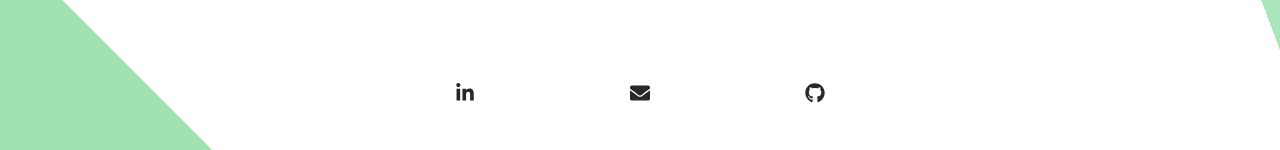
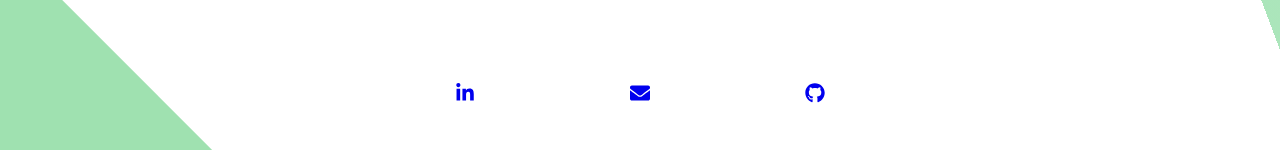
Before and after one commit to grahamjantz/graham-jantz-portfolio, a React (Create React App) app: page / in a window 1280 px wide. Shown: the part 3619-3769 px from the top of the page. Built offline with nearby package versions, Linux system fonts and the light colour scheme; a web font is replaced by a local one.

Commit message:
fixed footer buttons, changed monopoly money link

```diff
--- a/src/features/Footer/Footer.js
+++ b/src/features/Footer/Footer.js
@@ -15,20 +15,15 @@ const Footer = () => {
 
   return (
     <footer>
-        <button
-        href="https://www.linkedin.com/in/graham-jantz-b87921145/"
-        target="_blank"
-        style={buttonStyle}
-        ><FaLinkedinIn/></button>
-        <button
-        href="mailto:grahammrjantz@gmail.com"
-        style={buttonStyle}
-        ><FaEnvelope/></button>
-        <button
-        href="https://github.com/grahamjantz"
-        target="_blank"
-        style={buttonStyle}
-        ><FaGithub/></button>
+        <button style={buttonStyle}>
+          <a href="https://www.linkedin.com/in/graham-jantz-b87921145/" target="_blank"><FaLinkedinIn/></a>
+        </button>
+        <button style={buttonStyle}>
+          <a href="mailto:grahammrjantz@gmail.com" ><FaEnvelope/></a>
+        </button>
+        <button style={buttonStyle}>
+          <a href="https://github.com/grahamjantz" target="_blank" ><FaGithub/></a>
+        </button>
     </footer>
   )
 }
--- a/src/features/Portfolio/Portfolio.js
+++ b/src/features/Portfolio/Portfolio.js
@@ -41,7 +41,7 @@ const Portfolio = () => {
           title: "Monopoly Money",
           description: 'This web app was built as a solution to a problem I had: unorganized Monopoly money! This app uses React and a firestore database to allow players to disregard the paper Monopoly money and keep track of bank accounts, property value, and net worth all within the app. Players can either host or join a room and control their money from their own device. Players will get real time updates from the database in order to collect or spend money and keep track of who is winning!',
           src: monopolymoney,
-          liveLink: "https://monopoly-money-60c8d.web.app/",
+          liveLink: "https://monopoly-money.grahamjantz.com/",
           repoLink: "https://github.com/grahamjantz/monopoly-money-v2.1",
       },
       {
```
